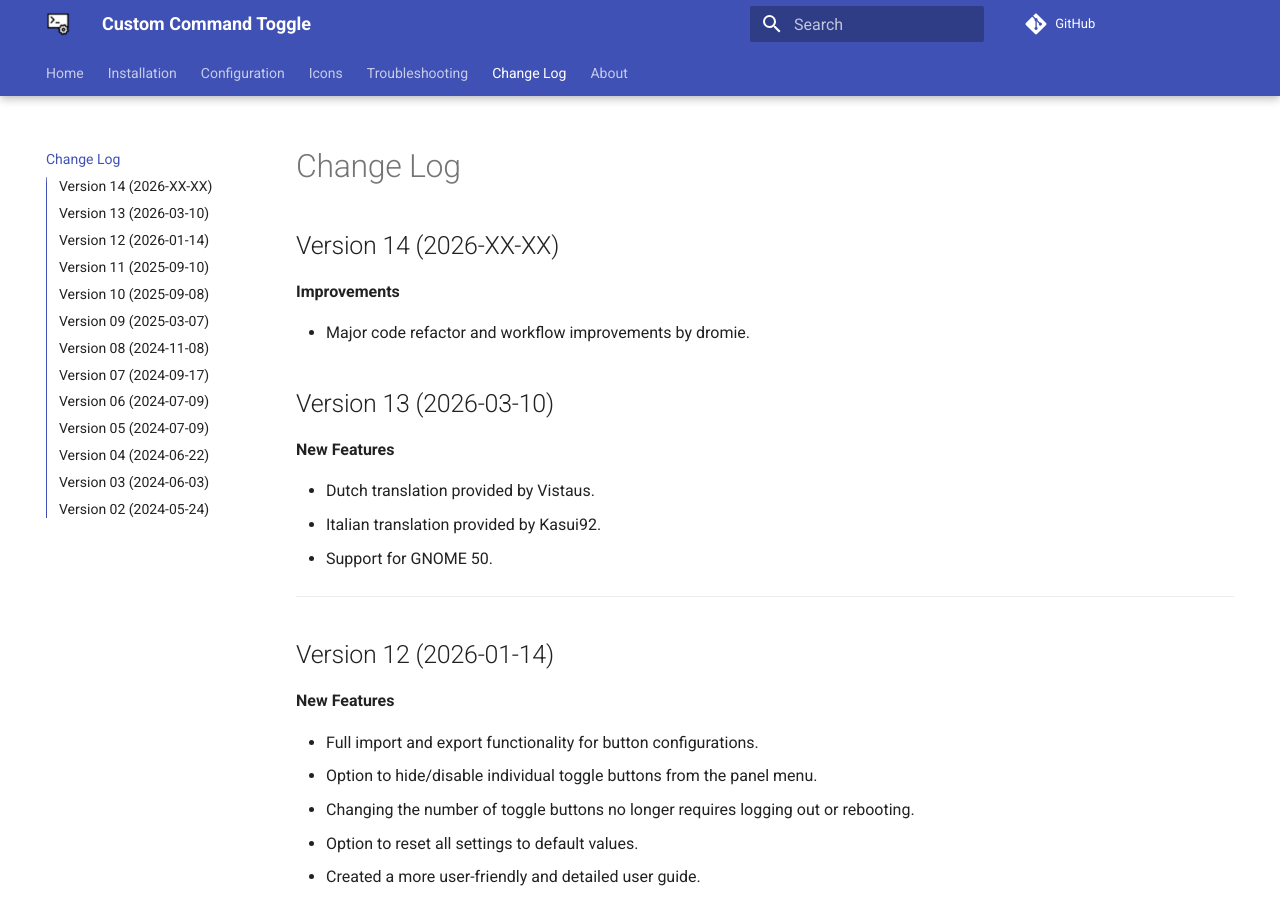
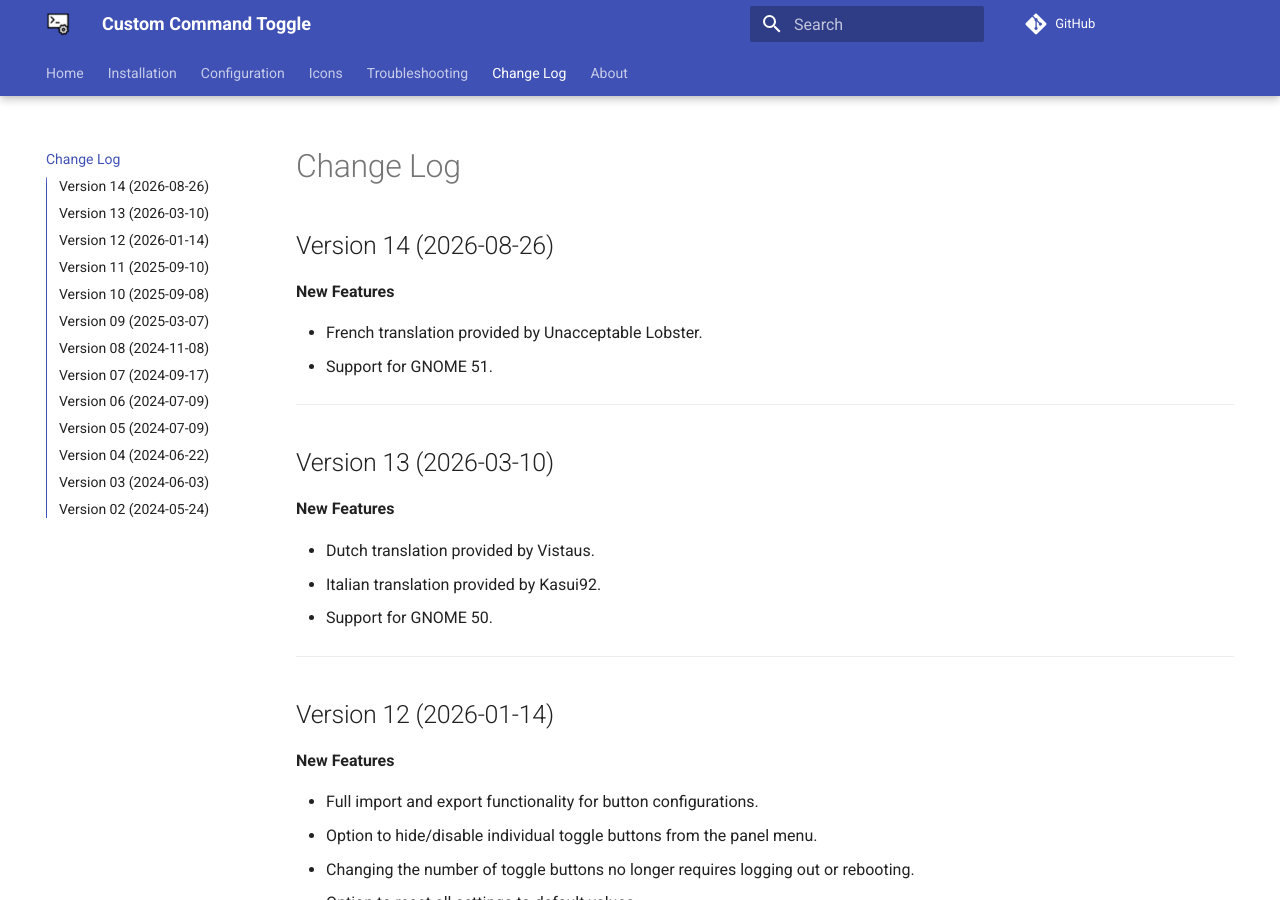
Before and after one commit to StorageB/custom-command-toggle, an MkDocs documentation site: the page built from docs/changelog.md, in a window 1280 px wide and 900 px high. Built offline with MkDocs 1.6.1 and Material for MkDocs 9.7.7, drawn with Linux system fonts in a browser that asks for light colours; comment, search, counter and statistics services are not loaded.

Commit message:
Update changelog.md

```diff
--- a/docs/changelog.md
+++ b/docs/changelog.md
@@ -1,10 +1,13 @@
 <!-- changelog.md -->
 
-## Version 14 (2026-XX-XX)
+## Version 14 (2026-08-26)
 
-**Improvements**
+**New Features**
 
-- Major code refactor and workflow improvements by dromie.
+- French translation provided by Unacceptable Lobster.
+- Support for GNOME 51.
+
+---
 
 ## Version 13 (2026-03-10)
 
```
